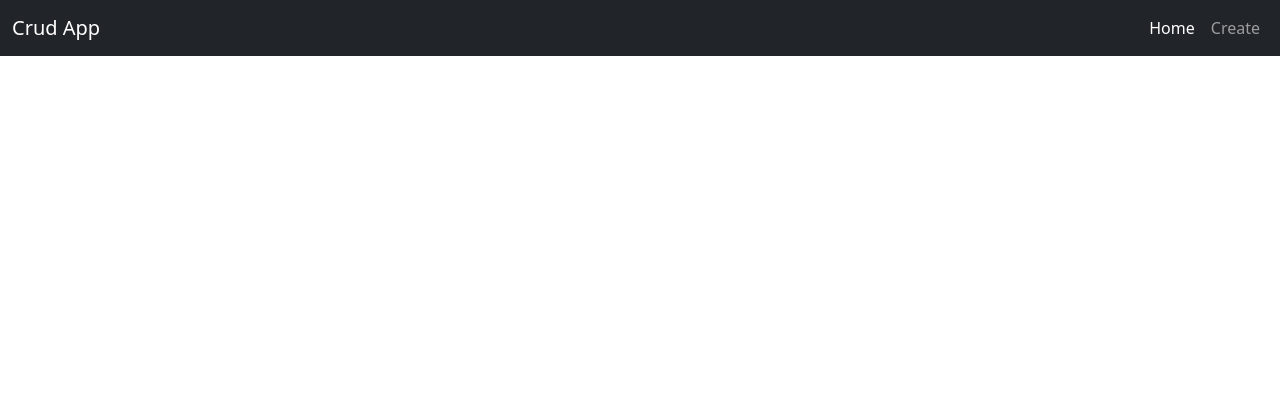
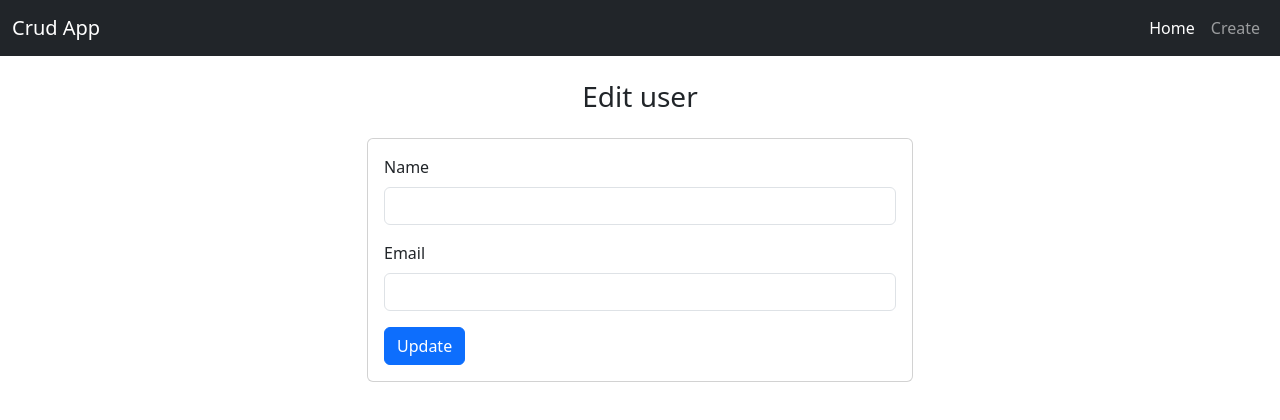
Before and after one commit to sksheikh/laravel-react-crud-app, a React (Vite) app in the folder frontend/: page /edit/1 in a window 1280 px wide. Shown: the top 420 px of the page. Built offline with nearby package versions, Linux system fonts and the light colour scheme; no server answers.

Commit message:
create user edit and update api

```diff
--- a/frontend/src/App.jsx
+++ b/frontend/src/App.jsx
@@ -2,6 +2,7 @@ import { Link, Routes, Route } from "react-router-dom"
 
 import Home from "./pages/Home";
 import Create from "./pages/Create";
+import Edit from "./pages/Edit";
 
 function App() {
 
@@ -30,6 +31,7 @@ function App() {
         <Routes>
           <Route path={'/'} element={<Home />} />
           <Route path={'/create'} element={<Create />} />
+          <Route path={'/edit/:id'} element={<Edit />} />
         </Routes>
       </div>
     </>
--- a/frontend/src/pages/Edit.jsx
+++ b/frontend/src/pages/Edit.jsx
@@ -1,15 +1,30 @@
-import React from 'react'
+import React, {useState,useEffect} from 'react'
 import http from '../http';
-import { useNavigate } from 'react-router-dom';
+import { useNavigate, useParams } from 'react-router-dom';
 
-export default function Edit() {
+export default function Edit(props) {
   const navigate = useNavigate();
-
+  const {id} = useParams();
+  console.log(id);
   const [inputs, setInputs] =  useState({
     name: '',
     email: '',
-    password: '',
   });
+
+  useEffect(()=>{
+    fetchUser();
+  },[]);
+
+  console.log(inputs)
+
+  const fetchUser = () =>{
+    http.get('users/'+ id + '/edit').then((res)=> {
+      setInputs({
+        name: res.data.name,
+        email: res.data.email
+      })
+    })
+  }
 
   const handleChange = (e) => {
     setInputs({...inputs, [e.target.name]: e.target.value})
@@ -17,36 +32,32 @@ export default function Edit() {
 
   const handleSubmit = (e) => {
     e.preventDefault();
-    http.post('/users', inputs).then(res => {
+    http.put('/users/'+ id, inputs).then(res => {
       navigate('/');
     })
-    // console.log(inputs)
   }
 
   return (
     <>
       <div className='py-4'>
-        <h3 className='mb-4 text-center'>Create page</h3>
+        <h3 className='mb-4 text-center'>Edit user</h3>
         <div className='row'>
           <div className="col-md-6 mx-auto">
             <div className="card card-body">
               <form onSubmit={handleSubmit}>
                 <div className="mb-3">
                   <label htmlFor="name" className="form-label">Name </label>
-                  <input type="name" className="form-control" id="name" name='name' onChange={handleChange} />
+                  <input type="name" className="form-control" id="name" name='name'
+                    value={inputs.name} onChange={handleChange} />
                 </div>
 
                 <div className="mb-3">
                   <label htmlFor="email" className="form-label">Email </label>
-                  <input type="email" className="form-control" id="email" name='email' onChange={handleChange} />
+                  <input type="email" className="form-control" id="email" name='email'
+                     value={inputs.email} onChange={handleChange} />
                 </div>
 
-                <div className="mb-3">
-                  <label htmlFor="password" className="form-label">Password</label>
-                  <input type="password" className="form-control" id="password" name='password' onChange={handleChange} />
-                </div>
-
-                <button type="submit" className="btn btn-primary">Submit</button>
+                <button type="submit" className="btn btn-primary">Update</button>
               </form>
             </div>
           </div>
--- a/frontend/src/pages/Home.jsx
+++ b/frontend/src/pages/Home.jsx
@@ -37,7 +37,7 @@ export default function Home() {
                 <td>{user.email}</td>
                 <td className='d-flex justify-content-center gap-2'>
                   {/* Edit btn */}
-                  <Link className="btn btn-dark" to="">Edit</Link>
+                  <Link className="btn btn-dark" to={{pathname:"/edit/" + user.id}}>Edit</Link>
 
                   {/* Delete btn */}
                   <button type='button' className='btn btn-danger'>Delete</button>
```
Also changed, not shown: 1 other file (tests, documents, lock files or other folders).
